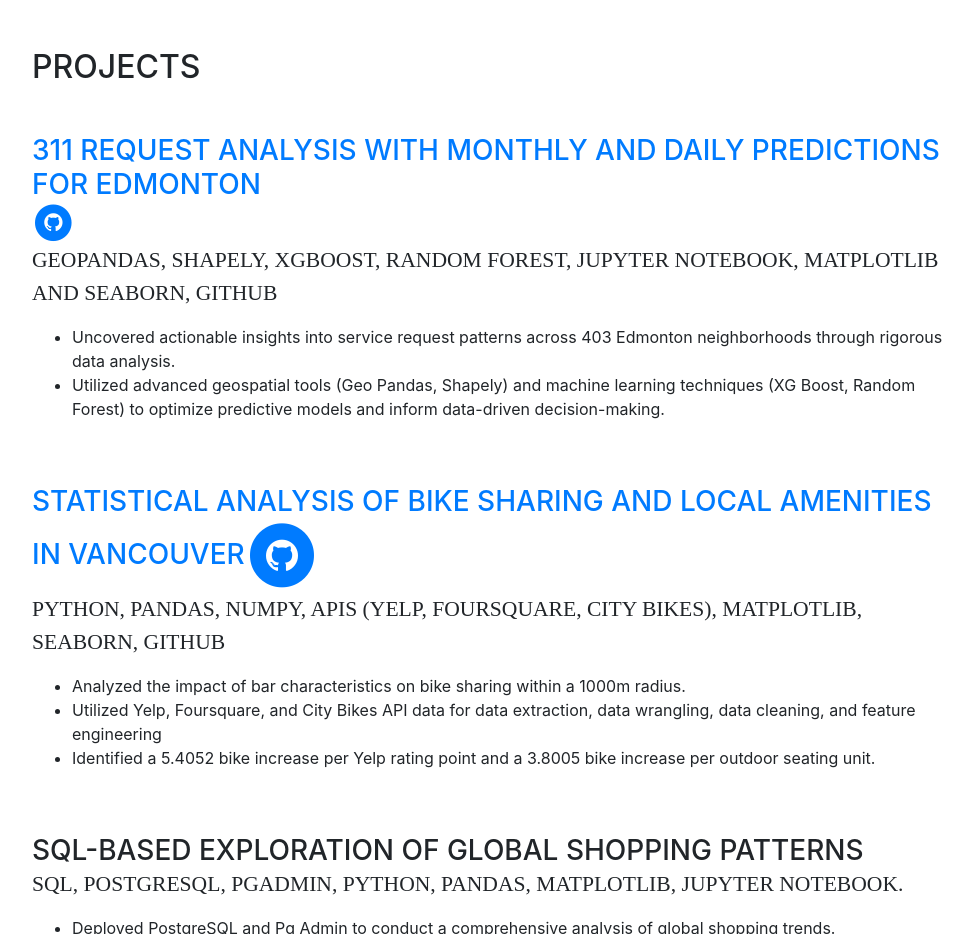
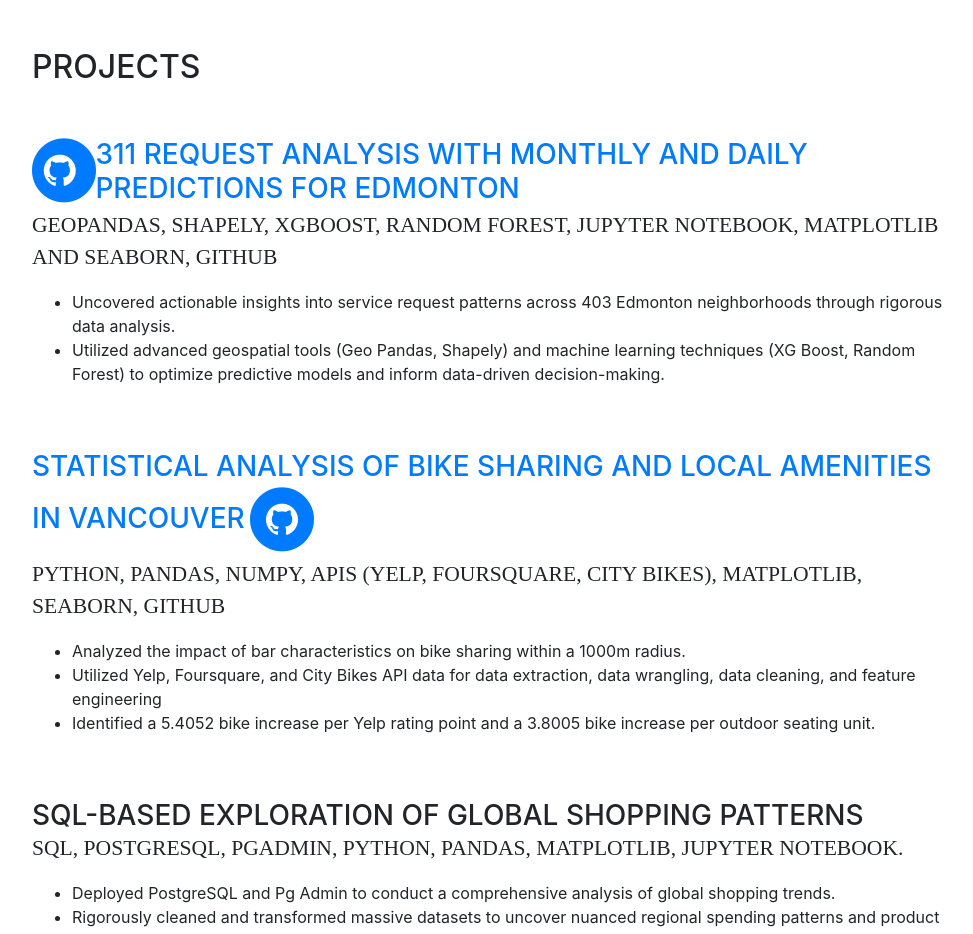
Before and after one commit to hrmn-preet/portfolio, a website with bundled scripts: page index.html in a window 1280 px wide. Shown: the part 1600-2534 px from the top of the page, without its empty margins (288-1261 px from the left). Built offline with nearby package versions, Linux system fonts and the light colour scheme; a web font is replaced by a local one.

Commit message:
Update index.html

```diff
--- a/index.html
+++ b/index.html
@@ -172,16 +172,27 @@
 
           <div class="resume-item d-flex flex-column flex-md-row mb-5">
   <div class="resume-content mr-auto">
-              <a target="_blank" href="https://github.com/hrmn-preet/City-of-Edmonton-311-Requests-Analysis-"><h3 class="mb-0">311 Request Analysis with Monthly and Daily predictions for Edmonton</h3><span class="fa-stack fa-lg">
+    <a target="_blank" href="https://github.com/hrmn-preet/City-of-Edmonton-311-Requests-Analysis-">
+      <h3 class="mb-0 d-flex align-items-center">
+        <span class="fa-stack fa-lg mr-2">
           <i class="fa fa-circle fa-stack-2x"></i>
           <i class="fa fa-github fa-stack-1x fa-inverse"></i>
-                </span></a>
+        </span>
+        311 Request Analysis with Monthly and Daily predictions for Edmonton
+      </h3>
+    </a>
     <div class="subheading mb-3">
-GeoPandas, Shapely, XGBoost, Random Forest, Jupyter Notebook, Matplotlib and Seaborn, GitHub</div>
-              <p><ul><li>Uncovered actionable insights into service request patterns across 403 Edmonton neighborhoods through rigorous data analysis.</li>
-                <li>Utilized advanced geospatial tools (Geo Pandas, Shapely) and machine learning techniques (XG Boost, Random Forest) to optimize predictive models and inform data-driven decision-making.</li></ul></p>
+      GeoPandas, Shapely, XGBoost, Random Forest, Jupyter Notebook, Matplotlib and Seaborn, GitHub
+    </div>
+    <p>
+      <ul>
+        <li>Uncovered actionable insights into service request patterns across 403 Edmonton neighborhoods through rigorous data analysis.</li>
+        <li>Utilized advanced geospatial tools (Geo Pandas, Shapely) and machine learning techniques (XG Boost, Random Forest) to optimize predictive models and inform data-driven decision-making.</li>
+      </ul>
+    </p>
   </div>
 </div>
+
 
           <div class="resume-item d-flex flex-column flex-md-row mb-5">
             <div class="resume-content mr-auto">
```
Lines whose indentation alone changed are shown as unchanged.
